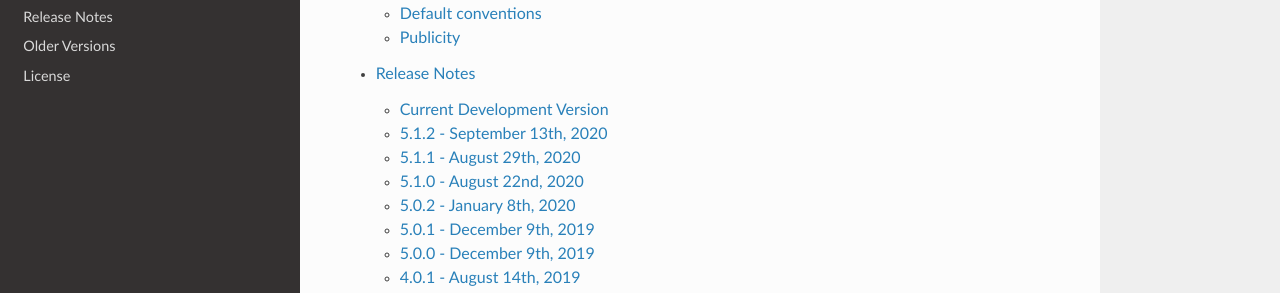
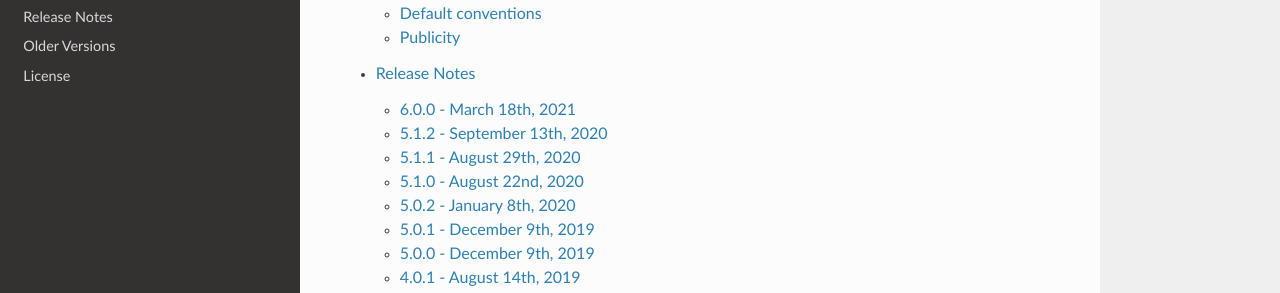
Before and after one commit to PyCQA/pydocstyle, a Sphinx documentation site: the page built from docs/index.rst, in a window 1280 px wide and 900 px high, scrolled down 708 px. Shown: the part 158-451 px from the top of the window. Built offline with Sphinx 7.4.7 and the Read the Docs theme 2.0.0, drawn with Linux system fonts in a browser that asks for light colours; pages that are not in the unit, such as notebooks, are missing from menus; the version number is read from the project's files by our own code.

Commit message:
Prepare release notes for v6.0.0

```diff
--- a/docs/release_notes.rst
+++ b/docs/release_notes.rst
@@ -5,7 +5,7 @@ Release Notes
 `Semantic Versioning <http://semver.org/>`_ specification.
 
 
-Current Development Version
+6.0.0 - March 18th, 2021
 ---------------------------
 
 Major Updates
```
